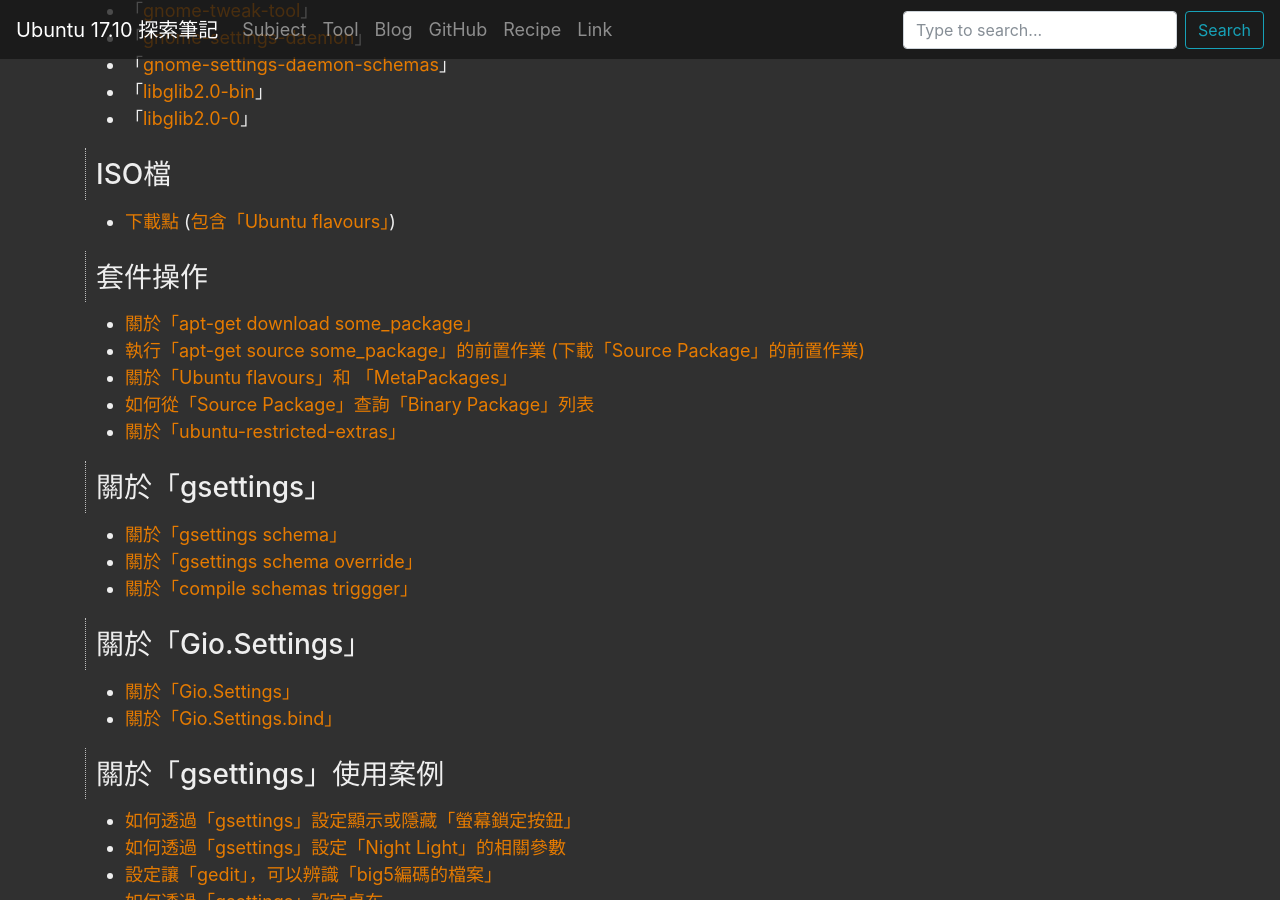
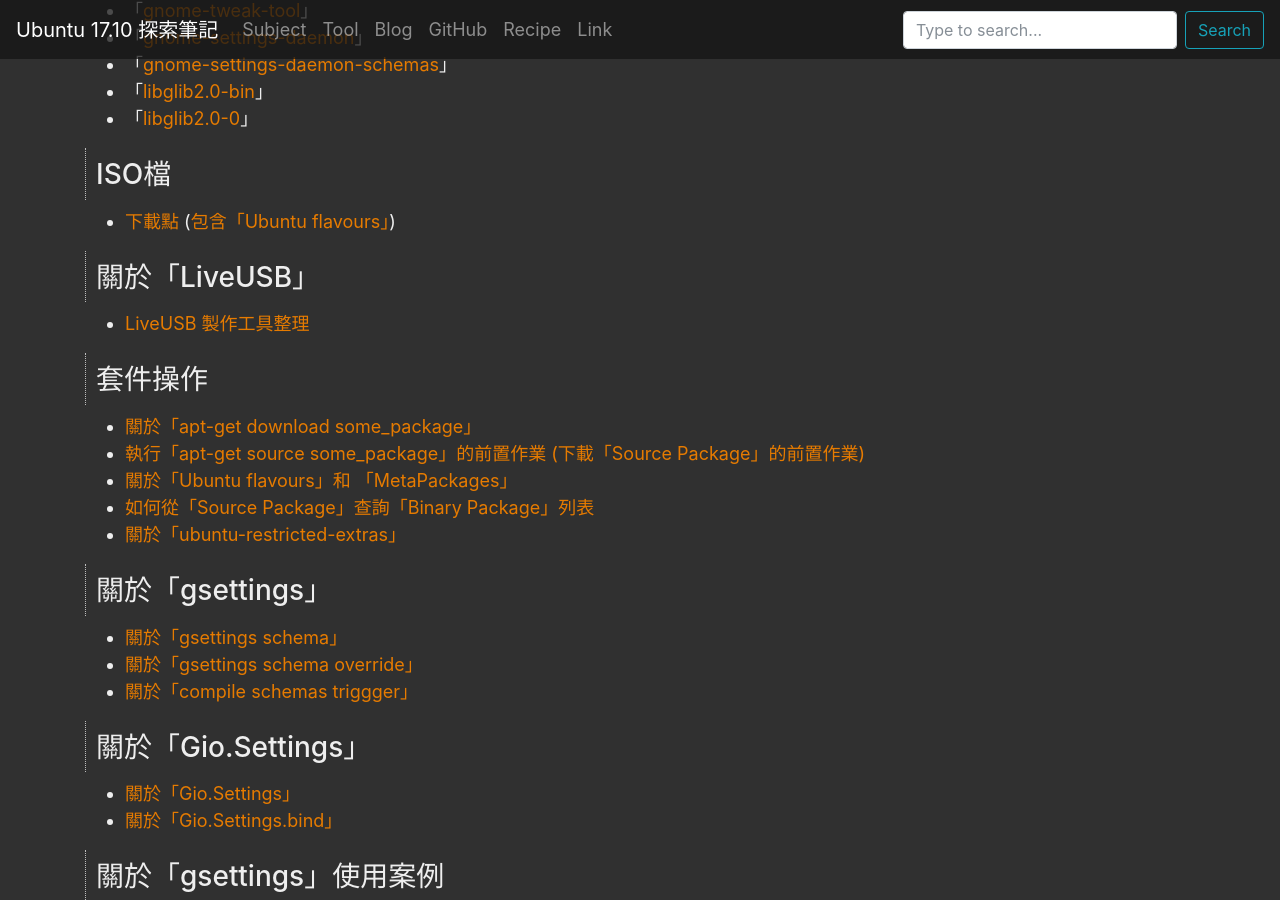
Before and after one commit to samwhelp/note-ubuntu-17.10, a Jekyll site: the page built from index.md, in a window 1280 px wide and 900 px high, scrolled down 620 px. Built offline with Jekyll 4.4.1, drawn with Linux system fonts in a browser that asks for light colours; nearby versions of some CDN libraries.

Commit message:
add link

```diff
--- a/index.md
+++ b/index.md
@@ -35,6 +35,11 @@
 ## ISO檔
 
 * [下載點](https://www.ubuntu-tw.org/modules/newbb/viewtopic.php?post_id=358650#forumpost358650) ([包含「Ubuntu flavours」](https://www.ubuntu.com/download/ubuntu-flavours))
+
+
+## 關於「LiveUSB」
+
+* [LiveUSB 製作工具整理](https://www.ubuntu-tw.org/modules/newbb/viewtopic.php?post_id=359230#forumpost359230)
 
 
 ## 套件操作
@@ -154,6 +159,6 @@
 * [如何安裝「tilix」](https://www.ubuntu-tw.org/modules/newbb/viewtopic.php?post_id=358850#forumpost358850)
 
 
-## 關於影音播放
+## 關於「影音播放」
 
 * [播放工具整理](https://www.ubuntu-tw.org/modules/newbb/viewtopic.php?post_id=359478#forumpost359478)
```
